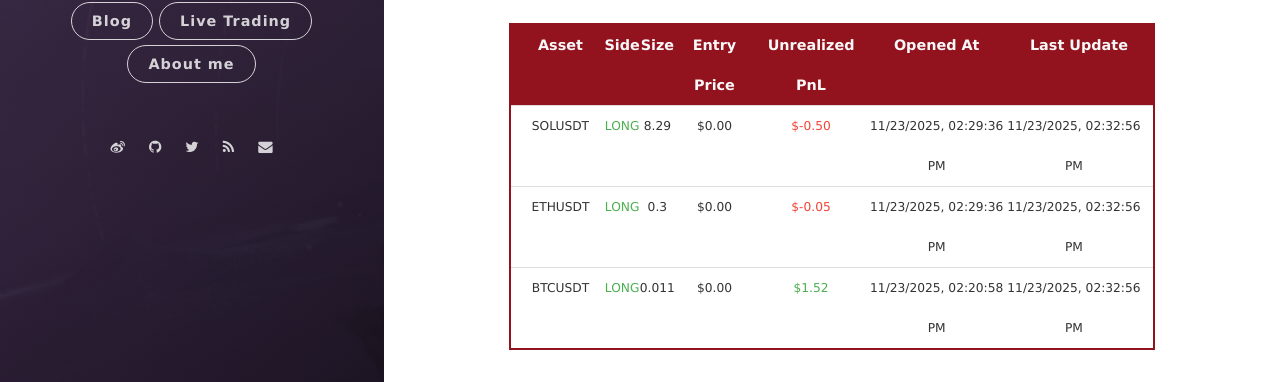
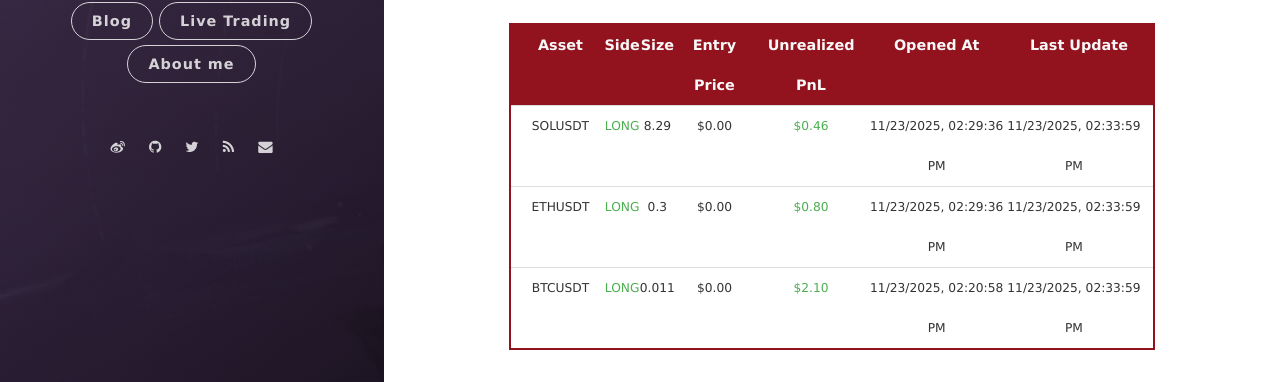
Before and after one commit to leeyegy/leeyegy.github.io, a Jekyll site: the page built from live-trading.html, in a window 1280 px wide and 1026 px high. Shown: the part 576-958 px from the top of the window. Built offline with Jekyll 4.4.1, drawn with Linux system fonts in a browser that asks for light colours; nearby versions of some CDN libraries.

Commit message:
AccountMonitor: refresh positions 2025-11-23T22:33:59+08:00

```diff
--- a/assets/data/binance/positions.json
+++ b/assets/data/binance/positions.json
@@ -4,26 +4,26 @@
     "side": "LONG",
     "size": 8.29,
     "entryPrice": 0.0,
-    "unrealizedPnl": -0.4974,
+    "unrealizedPnl": 0.456986,
     "openedAt": "2025-11-23T22:29:36+08:00",
-    "reportedAt": "2025-11-23T22:32:56+08:00"
+    "reportedAt": "2025-11-23T22:33:59+08:00"
   },
   {
     "symbol": "ETHUSDT",
     "side": "LONG",
     "size": 0.3,
     "entryPrice": 0.0,
-    "unrealizedPnl": -0.045,
+    "unrealizedPnl": 0.801,
     "openedAt": "2025-11-23T22:29:36+08:00",
-    "reportedAt": "2025-11-23T22:32:56+08:00"
+    "reportedAt": "2025-11-23T22:33:59+08:00"
   },
   {
     "symbol": "BTCUSDT",
     "side": "LONG",
     "size": 0.011,
     "entryPrice": 0.0,
-    "unrealizedPnl": 1.52314728,
+    "unrealizedPnl": 2.0999,
     "openedAt": "2025-11-23T22:20:58+08:00",
-    "reportedAt": "2025-11-23T22:32:56+08:00"
+    "reportedAt": "2025-11-23T22:33:59+08:00"
   }
 ]
```
